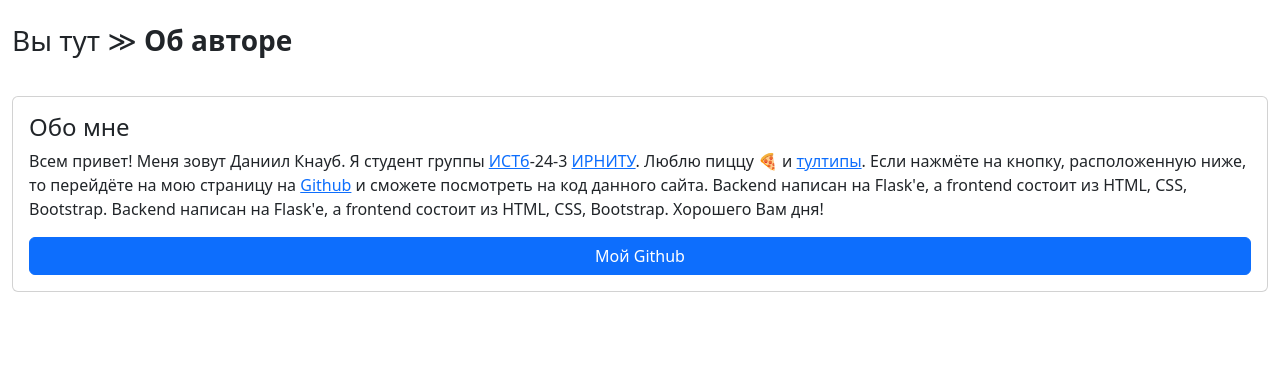
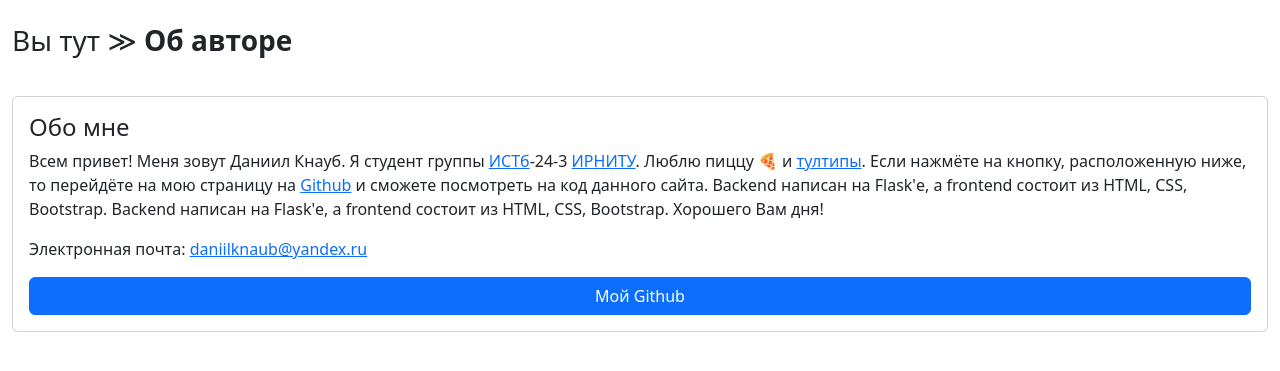
Before and after one commit to pickled-melon/flask_coursework, a Flask app: page /about in a window 1280 px wide. Shown: the part 73-444 px from the top of the page. Run offline with Flask 3, Linux system fonts and the light colour scheme; some libraries are stand-ins or nearby versions.

Commit message:
Изменена страница "О себе"

```diff
--- a/templates/about.html
+++ b/templates/about.html
@@ -5,6 +5,7 @@
     <section class="card card-body">
         <h4 class="card-title">Обо мне</h4>
         <p class="card-text muted">Всем привет! Меня зовут Даниил Кнауб. Я студент группы <a href="#" data-bs-toggle="tooltip" data-bs-title="Информационные системы и технологии">ИСТб</a>-24-3 <a href="https://www.istu.edu/" data-bs-toggle="tooltip" data-bs-title="Иркутского Политеха">ИРНИТУ</a>. Люблю пиццу &#127829; и <a href="#" data-bs-toggle="tooltip" data-bs-title="Всплывающие подскази из Bootstrap">тултипы</a>. Если нажмёте на кнопку, расположенную ниже, то перейдёте на мою страницу на <a href="#" data-bs-toggle="tooltip" data-bs-title="Социальная сеть для программистов">Github</a> и сможете посмотреть на код данного сайта.  Backend написан на Flask'е, а frontend состоит из HTML, CSS, Bootstrap. Backend написан на Flask'е, а frontend состоит из HTML, CSS, Bootstrap. Хорошего Вам дня!</p>
+        <p class="card-text muted">Электронная почта: <a href="mailto:daniilknaub@yandex.ru">daniilknaub@yandex.ru</a></p>
         <a href="https://github.com/pickled-melon/flask_coursework" class="btn btn-primary">Мой Github</a>
     </section>
 </section>
```
